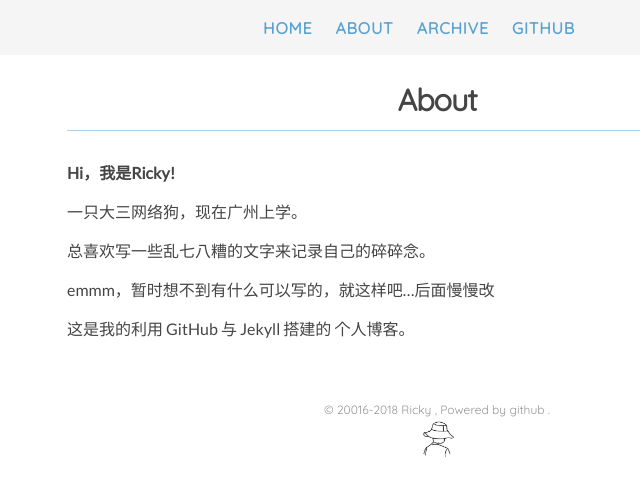
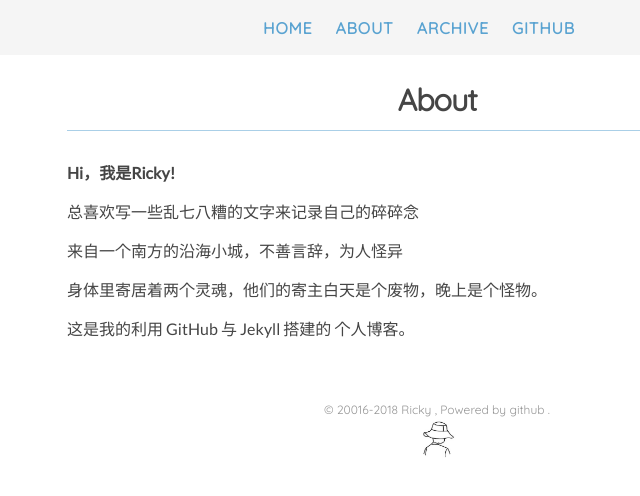
Before and after one commit to Rickylamn/Rickylamn.github.io, a Jekyll site: the page built from about.md, in a window 1280 px wide. Shown: the top 496 px of the page, without its empty margins (203-843 px from the left). Built offline with Jekyll 4.4.1, drawn with Linux system fonts in a browser that asks for light colours; nearby versions of some CDN libraries.

Commit message:
关于我

```diff
--- a/about.md
+++ b/about.md
@@ -5,10 +5,10 @@ permalink: /about/
 ---
 **Hi，我是Ricky!**
 
-一只大三网络狗，现在广州上学。
+总喜欢写一些乱七八糟的文字来记录自己的碎碎念
 
-总喜欢写一些乱七八糟的文字来记录自己的碎碎念。
+来自一个南方的沿海小城，不善言辞，为人怪异
 
-emmm，暂时想不到有什么可以写的，就这样吧...后面慢慢改
+身体里寄居着两个灵魂，他们的寄主白天是个废物，晚上是个怪物。
 
 这是我的利用 GitHub 与 Jekyll 搭建的 个人博客。
```
